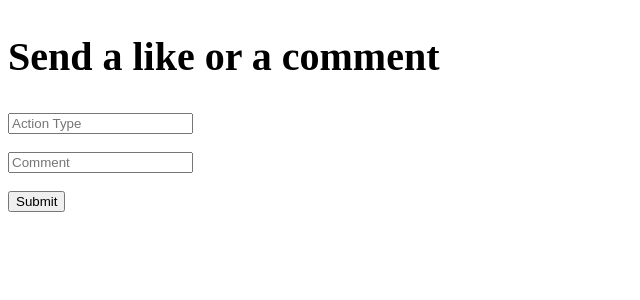
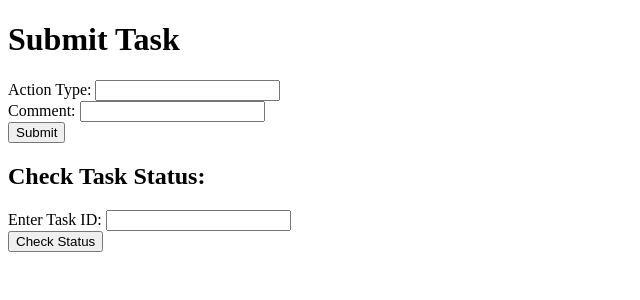
Before and after one commit to tejasgowrish/YADTQ-Yet-Another-Distributed-Task-Queue, a FastAPI app: page / in a window 1280 px wide. Shown: the top 300 px of the page, without its empty margins (0-640 px from the left). Run offline with FastAPI, Linux system fonts and the light colour scheme.

Commit message:
task status can now be viewed on the frontend

```diff
--- a/Coding files/producer.py
+++ b/Coding files/producer.py
@@ -23,7 +23,6 @@ try:
         # Parse the line and determine the topic based on action_type
         task_data = json.loads(line)
         action_type = task_data["action_type"]
-
         if action_type == "comment":
             producer.send(topic1, json.dumps(task_data))
         elif action_type == "like":
--- a/Coding files/server.py
+++ b/Coding files/server.py
@@ -1,16 +1,36 @@
 from fastapi import FastAPI, HTTPException, Request
-from pydantic import BaseModel
-import uuid
-import json
 from fastapi.templating import Jinja2Templates
 from fastapi.responses import HTMLResponse
+import redis.asyncio as aioredis  # Async Redis client
+import json
+import uuid
 
+# Initialize FastAPI and Redis clients
 server = FastAPI()
-templates=Jinja2Templates(directory="templates")
-
+templates = Jinja2Templates(directory="templates")
+redis_client = aioredis.from_url("redis://localhost:6379")
 
 # Define the file path for storing tasks
 TASK_FILE_PATH = "tasks.txt"
+
+# Endpoint to fetch the task status by task_id
+@server.get("/status", response_class=HTMLResponse)
+async def get_task_status(request: Request):
+    task_id = request.query_params.get("task_id")
+    if not task_id:
+        raise HTTPException(status_code=400, detail="Task ID is required")
+
+    # Retrieve the status from Redis
+    status = await redis_client.get(task_id)
+
+    if status is None:
+        print(f"Task ID {task_id} not found in Redis.")  # Debugging print
+        raise HTTPException(status_code=404, detail="Task not found")
+
+    status = status.decode()  # Convert bytes to string
+    print(f"Task ID {task_id} has status: {status}")  # Debugging print
+
+    return templates.TemplateResponse("status.html", {"request": request, "task_id": task_id, "status": status[7:]})
 
 # Define the endpoint for submitting interactions
 @server.get("/", response_class=HTMLResponse)
@@ -19,27 +39,26 @@ async def submit_task(request: Request):
 
 @server.post("/")
 async def submit_task(request: Request):
-    form_data=await request.form()
-    print(form_data)
-    action_type=form_data["actionType"]
-    comment=form_data["Comment"]
-    # Generate a unique task ID
+    form_data = await request.form()
+    action_type = form_data["actionType"]
+    comment = form_data["Comment"]
     task_id = str(uuid.uuid4())
 
-    # Create the task entry
     task_data = {
         "task_id": task_id,
         "action_type": action_type,
-        # "user_ids": interaction.user_ids,
-        # "post_id": interaction.post_id,
         "comment": comment
     }
 
-    # Write the task to the file in JSON format
+    # Store the task in a text file (or database)
     try:
-        with open("tasks.txt", "a") as f:
+        with open(TASK_FILE_PATH, "a") as f:
             f.write(json.dumps(task_data) + "\n")
     except Exception as e:
         raise HTTPException(status_code=500, detail="Failed to write task to file")
 
+    # Store the status in Redis (processing, success, etc.)
+    await redis_client.set(task_id, "status: processing")
+    print(f"Task ID {task_id} status set to processing.")  # Debugging print
+
     return {"task_id": task_id, "message": "Interaction submitted successfully"}
--- a/Coding files/templates/post.html
+++ b/Coding files/templates/post.html
@@ -1,19 +1,24 @@
 <!DOCTYPE html>
 <html lang="en">
 <head>
-    <!-- <link href="/static/output.css" rel="stylesheet"> -->
     <meta charset="UTF-8">
-    <title>Post Form</title>
+    <title>Submit Task</title>
 </head>
 <body>
-    <form action="/" method="post">
-        <h2 style="font-size: 2.5rem;">Send a like or a comment</h2>
+    <h1>Submit Task</h1>
+    <form id="taskForm" action="/" method="post">
+        <label for="actionType">Action Type:</label>
+        <input type="text" id="actionType" name="actionType" required><br>
+        <label for="Comment">Comment:</label>
+        <input type="text" id="Comment" name="Comment" required><br>
+        <button type="submit">Submit</button>
+    </form>
 
-        <input placeholder="Action Type" type="text" id="actionType" name="actionType" required><br><br>
-
-        <input type="text" placeholder="Comment" id="Comment" name="Comment"><br><br>
-
-        <button type="submit">Submit</button>
+    <h2>Check Task Status:</h2>
+    <form action="/status" method="get">
+        <label for="task_id">Enter Task ID:</label>
+        <input type="text" id="task_id" name="task_id" required><br>
+        <button type="submit">Check Status</button>
     </form>
 </body>
 </html>
```
Also changed, not shown: Coding files/consumer1.py (+7 -7 lines), Coding files/consumer2.py (+1 -6 lines), Coding files/tasks.txt (+17 -0 lines), Coding files/templates/status.html (added, +14 -0 lines).
